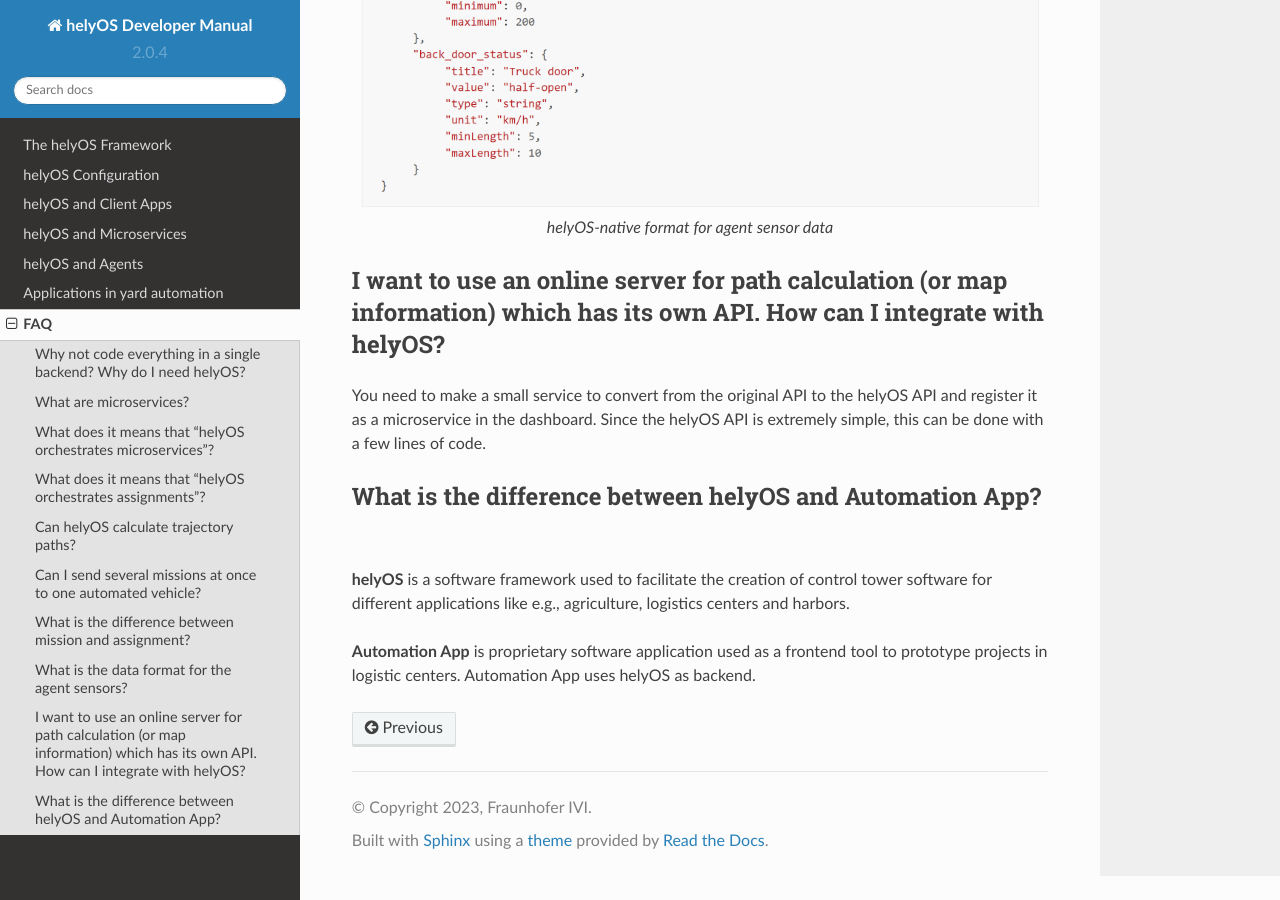
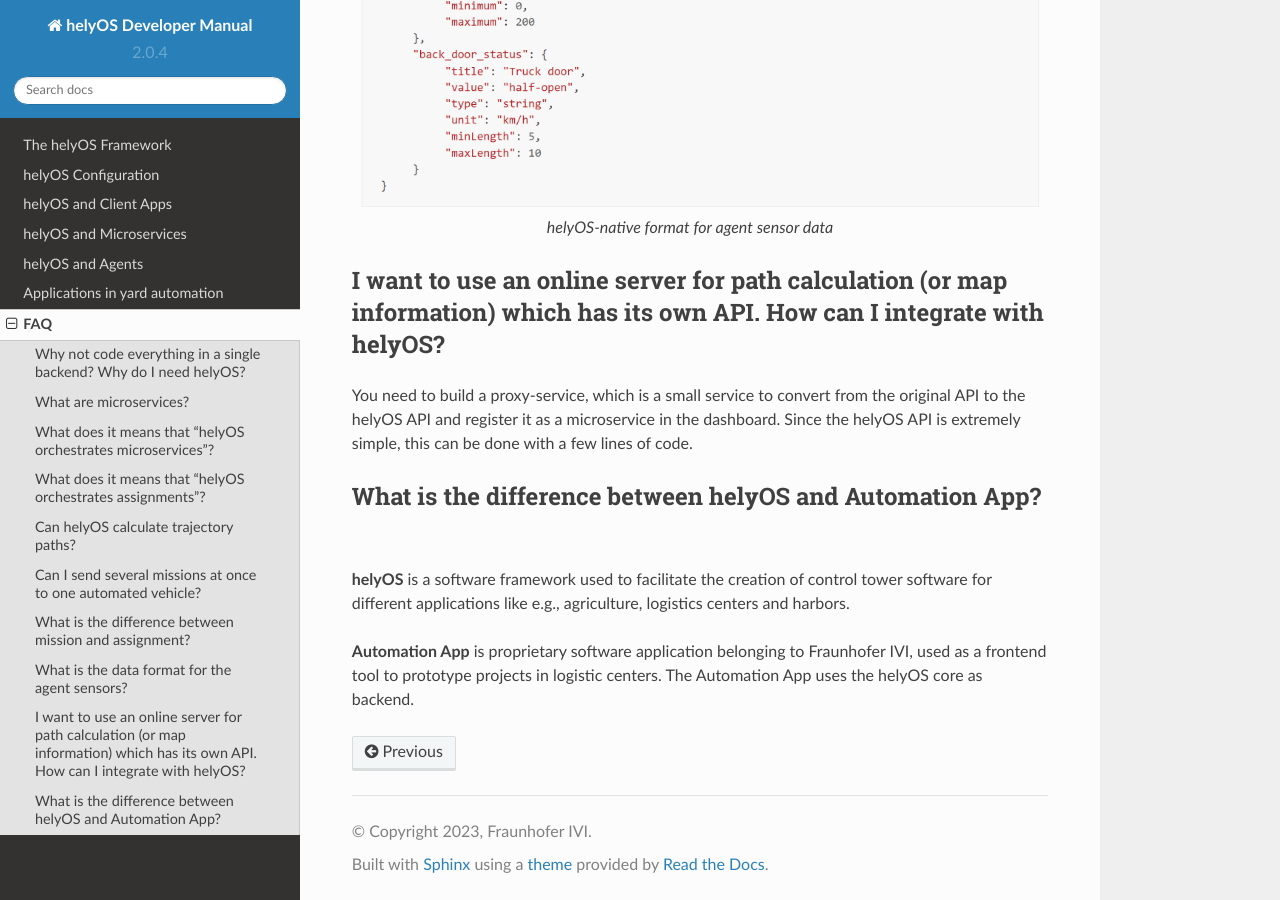
Before and after one commit to helyOSFramework/helyos-documentation, a Sphinx documentation site: the page built from docs/source/7-FAQ/7-index.rst, in a window 1280 px wide and 900 px high, scrolled down 2257 px. Built offline with Sphinx 7.4.7 and the Read the Docs theme 2.0.0, drawn with Linux system fonts in a browser that asks for light colours.

Commit message:
minor corrections

```diff
--- a/docs/source/3-helyos-and-client-apps/communication.rst
+++ b/docs/source/3-helyos-and-client-apps/communication.rst
@@ -53,7 +53,7 @@
     response = requests.post(url, headers=headers, json=body_data)
 
 
-Using GraphQL python libraries, this can be written more concisely. By using our helyOS- Javascript SDK  `helyOS-javascript-sdk <https://github.com/FraunhoferIVI/helyOS-javascript-sdk>`, the above code becomes:
+Using GraphQL python libraries, this can be written more concisely. By using our helyOS-Javascript SDK, the above code becomes:
 
 .. code:: JavaScript
 
--- a/docs/source/7-FAQ/7-index.rst
+++ b/docs/source/7-FAQ/7-index.rst
@@ -80,7 +80,7 @@
 
 I want to use an online server for path calculation (or map information) which has its own API. How can I integrate with helyOS?
 --------------------------------------------------------------------------------------------------------------------------------
-You need to make a small service to convert from the original API to the helyOS API and register it as a microservice in the dashboard.
+You need to build a proxy-service, which is a small service to convert from the original API to the helyOS API and register it as a microservice in the dashboard.
 Since the helyOS API is extremely simple, this can be done with a few lines of code.
 
 
@@ -89,4 +89,4 @@
 
 **helyOS** is a software framework used to facilitate the creation of control tower software for different applications like e.g., agriculture, logistics centers and harbors.
 
-| **Automation App** is proprietary software application used as a frontend tool to prototype projects in logistic centers. Automation App uses helyOS as backend.
+| **Automation App** is proprietary software application belonging to Fraunhofer IVI, used as a frontend tool to prototype projects in logistic centers. The Automation App uses the helyOS core as backend.
```
